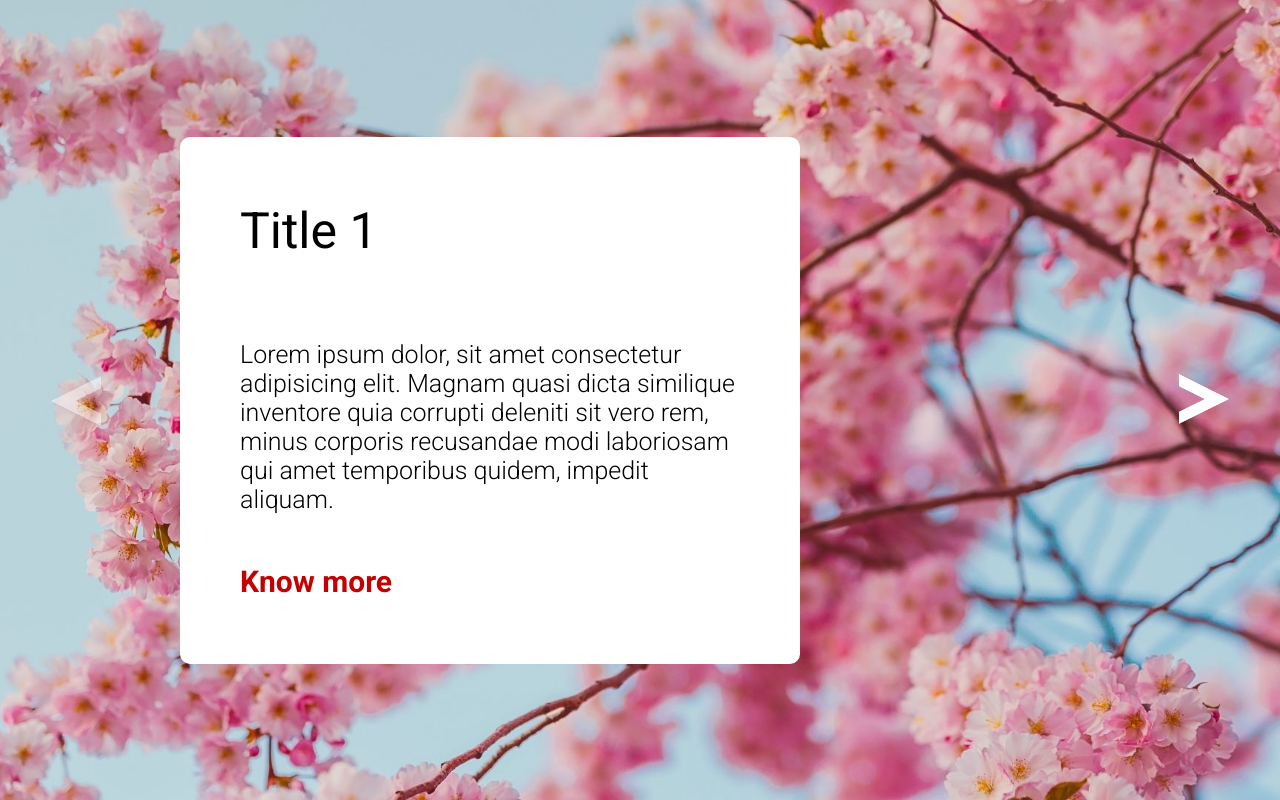
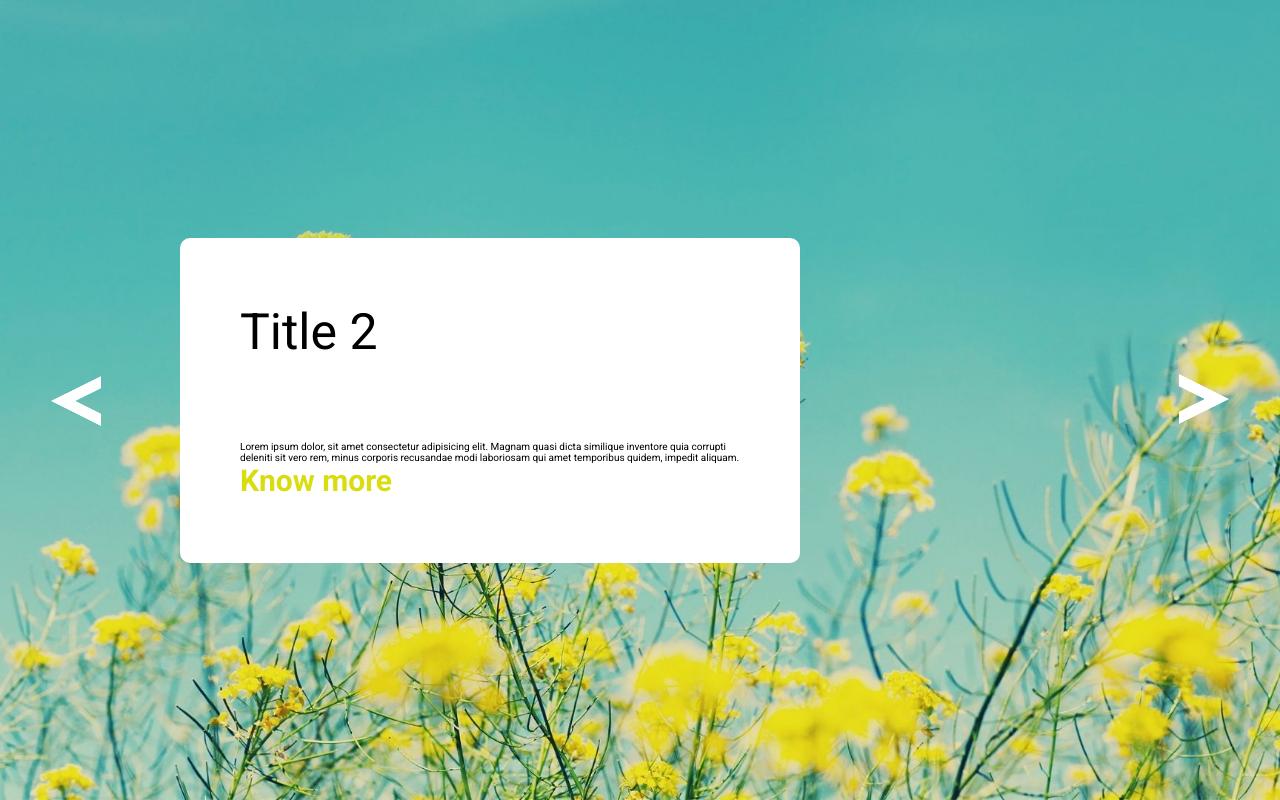
Before and after one commit to leozizz/js-img-carousel, a plain HTML site: page index.html in a window 1280 px wide. Both pictures are taken after a click on the link 1203 px from the left and 400 px from the top of the page. Drawn offline with Linux system fonts and the light colour scheme.

Commit message:
Inserting script structure

```diff
--- a/assets/script/script.js
+++ b/assets/script/script.js
@@ -0,0 +1,56 @@
+const images = document.querySelectorAll(".slide")
+const backButton = document.getElementById("back-button")
+const nextButton = document.getElementById("next-button")
+
+let actualImage = 0
+
+nextButton.addEventListener("click", function () {
+
+    if (actualImage === images.length -1){
+        return
+    }
+
+    hideImage()
+
+    actualImage++
+
+    images[actualImage].classList.add("show")
+
+    showOrHideButtons()
+})
+
+backButton.addEventListener("click", function () {
+
+    if (actualImage === 0){
+        return
+    }
+
+    hideImage()
+
+    actualImage--
+
+    images[actualImage].classList.add("show")
+
+    showOrHideButtons()
+})
+
+function hideImage() {
+    const openedImage = document.querySelector(".show")
+    openedImage.classList.remove("show")
+}
+
+function showOrHideButtons() {
+    const notTheFirstImage = actualImage !== 0
+    if (notTheFirstImage) {
+        backButton.classList.remove("opacity")
+    } else {
+        backButton.classList.add("opacity")
+    }
+
+    const thatIsTheLastImage = actualImage !== 0 && actualImage == images.length - 1
+    if (thatIsTheLastImage) {
+        nextButton.classList.add("opacity")
+    } else {
+        nextButton.classList.remove("opacity")
+    }
+}
--- a/assets/style/style.css
+++ b/assets/style/style.css
@@ -38,21 +38,21 @@
     background: url(../img/montanhas.jpg);
 }
 
-.button-back, .button-next {
+.back-button, .next-button {
     position: absolute;
     z-index: 1;
 }
 
-.button-back {
+.back-button {
     left: 4%;
     transform: rotate(180deg);
 }
 
-.button-next {
+.next-button {
     right: 4%;
 }
 
-.button-back .img-button, .button-next .img-button {
+.back-button .img-button, .next-button .img-button {
     width: 50px;
     height: 50px;
 }
--- a/index.html
+++ b/index.html
@@ -15,7 +15,7 @@
 </head>
 <body>
     <div class="container">
-        <a href="#" id="button-back" class="button-back opacity">
+        <a href="#" id="back-button" class="back-button opacity">
             <img src="./assets/img/seta.png" alt="seta voltar" class="img-button">
         </a>
 
@@ -63,7 +63,7 @@
             </div>
         </div>
 
-        <a href="#" id="button-next" class="button-next">
+        <a href="#" id="next-button" class="next-button">
             <img src="./assets/img/seta.png" alt="seta avançar" class="img-button">
         </a>
     </div>
```
